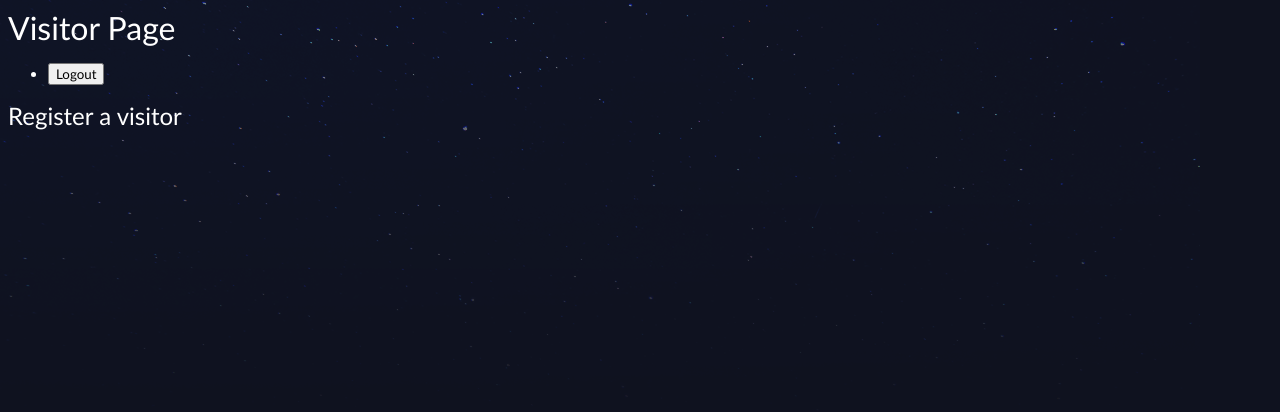
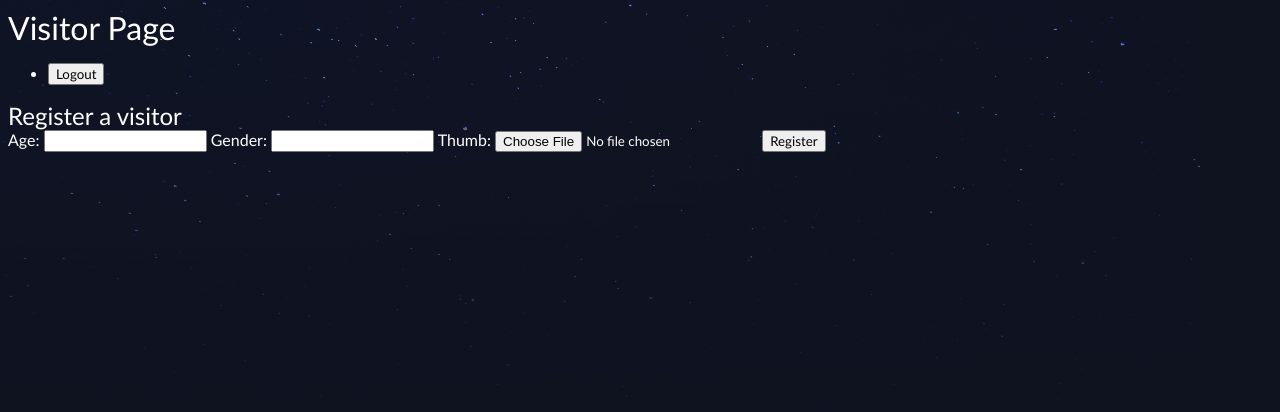
Before and after one commit to usuajiayako/DataScienceWeek9, a Django app: page /visitors/register/ in a window 1280 px wide. Shown: the top 412 px of the page. Run offline with Django 4.2, Linux system fonts and the light colour scheme; a user stored in the database is signed in.

Commit message:
model forms

```diff
--- /dev/null
+++ b/visitor_analysis/visitors/forms.py
@@ -0,0 +1,7 @@
+from django import forms
+from . import models
+
+class RegisterVisitor(forms.ModelForm):
+    class Meta:
+        model = models.Visitor
+        fields = ['age', 'gender','thumb']
--- a/visitor_analysis/visitors/templates/visitors/visitor_register.html
+++ b/visitor_analysis/visitors/templates/visitors/visitor_register.html
@@ -3,6 +3,11 @@
 {% block content %}
 <div class="register-visitor">
     <h2>Register a visitor</h2>
+    <form class="site-form" action="{% url 'visitors:register' %}" method="post" enctype="multipart/form-data">
+        {% csrf_token %}
+        {{form}}
+        <input type="submit" value="Register">
+    </form>
 </div>
 
 {% endblock %}
--- a/visitor_analysis/visitors/views.py
+++ b/visitor_analysis/visitors/views.py
@@ -1,7 +1,8 @@
-from django.shortcuts import render
+from django.shortcuts import render, redirect
 from .models import Visitor
 from django.http import HttpResponse
 from django.contrib.auth.decorators import login_required
+from . import forms
 # Create your views here.
 
 def visitors(request):
@@ -14,4 +15,11 @@ def visitor_detail(request, id):
 
 @login_required(login_url="/accounts/login/")
 def visitor_register(request):
-    return render(request, 'visitors/visitor_register.html')
+    if request.method == 'POST':
+        form = forms.RegisterVisitor(request.POST, request.FILES)
+        if form.is_valid():
+
+            return redirect("visitors:list")
+    else:
+        form = forms.RegisterVisitor()
+    return render(request, 'visitors/visitor_register.html', {'form':form})
```
